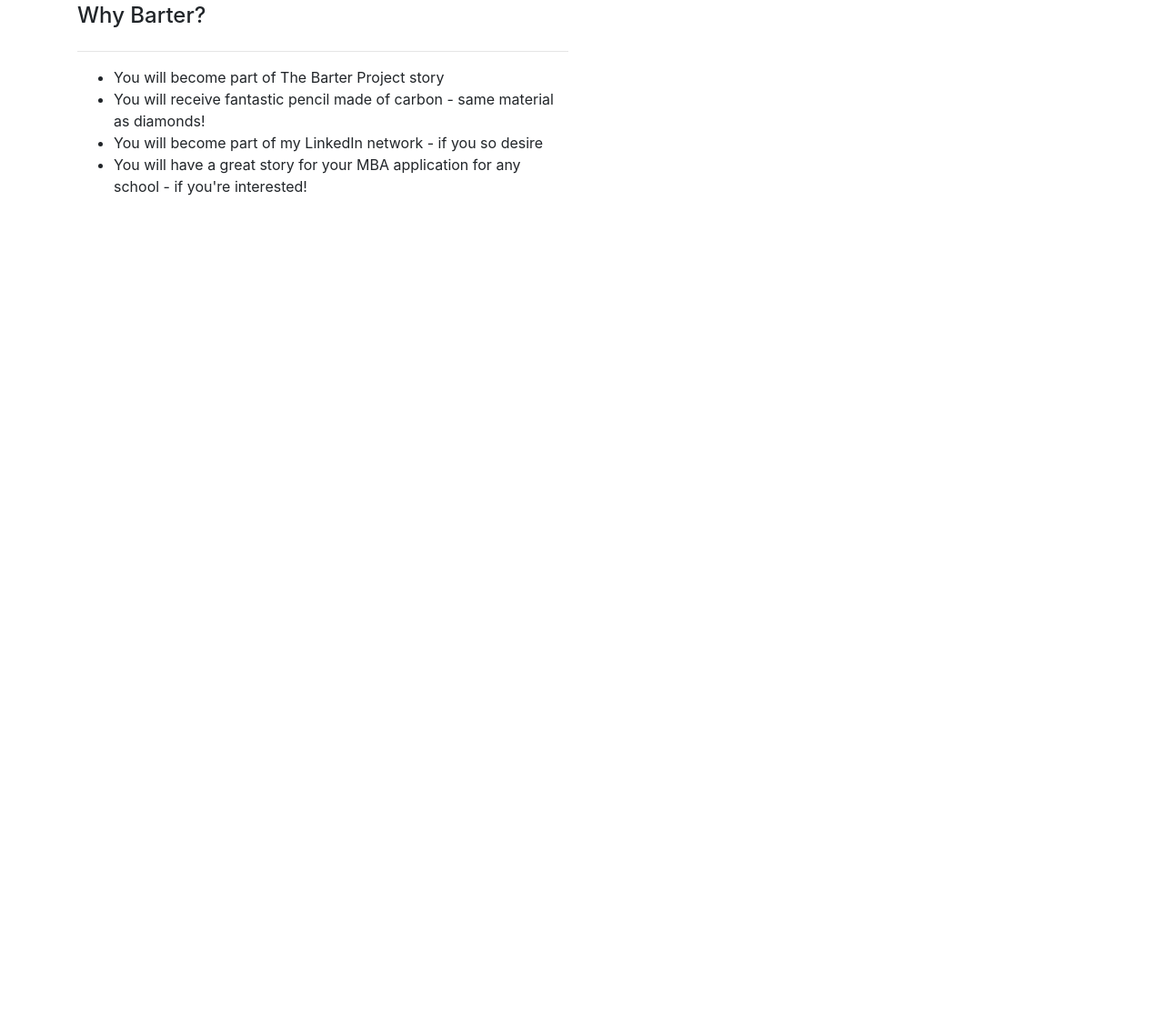
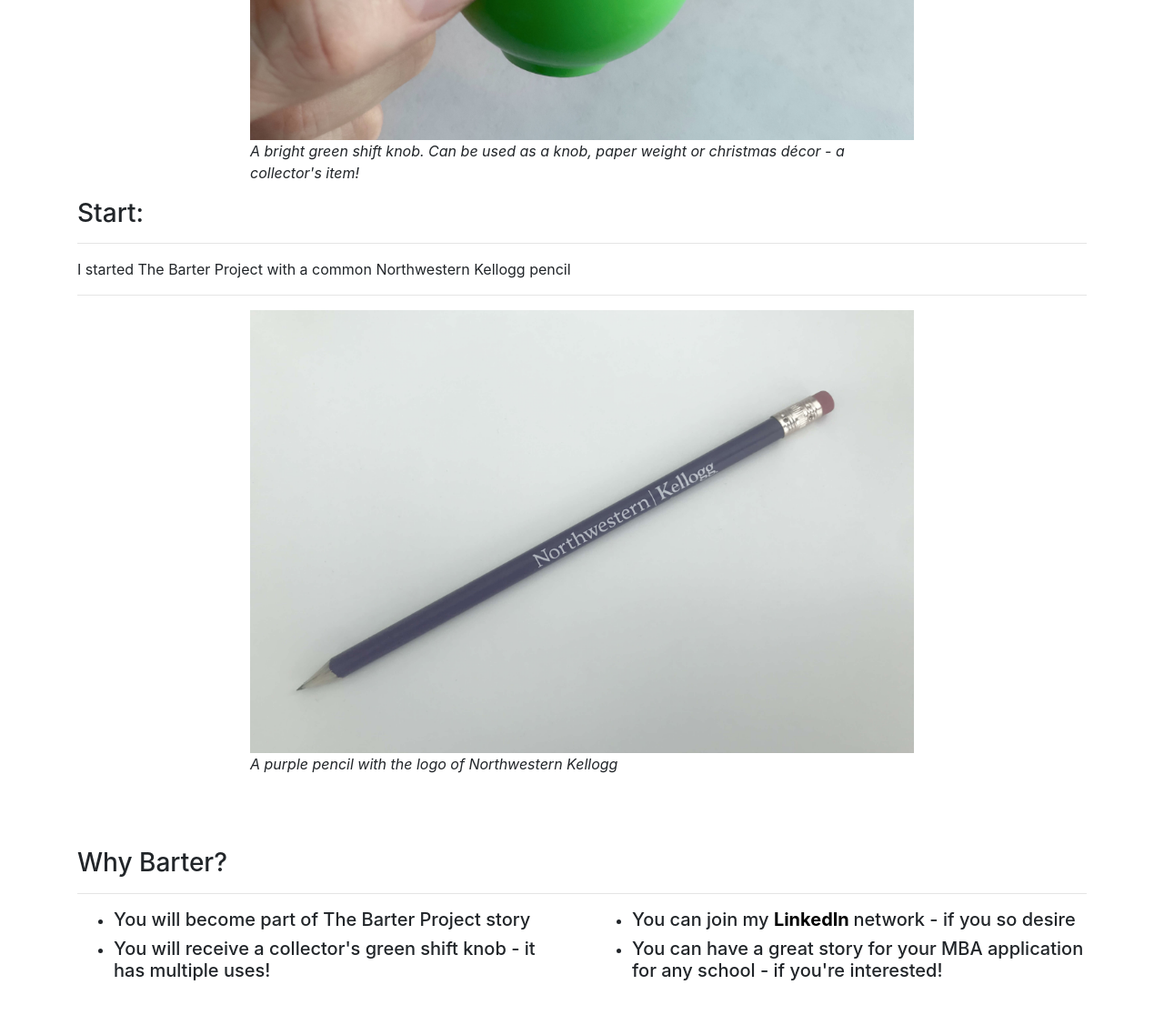
Before and after one commit to edgarcompi/barterproject, a plain HTML site: page index.html in a window 1280 px wide. Shown: the part 730-1846 px from the top of the page at 91% size. Before the commit the page ends 1091 px from the top, so only its background shows below. Drawn offline with nearby package versions, Linux system fonts and the light colour scheme.

Commit message:
Trade2 changes

```diff
--- a/index.html
+++ b/index.html
@@ -43,45 +43,86 @@
 
 
     <!-- Barters -->
-    <div class="verticalpadsm"></div>
-    <div class="verticalpadsm" id="barters"></div>
+    <div class="verticalpadsm">
+    </div>
+
+    <div class="verticalpadsm" id="barters">
+    </div>
+
     <div class="container">
         <h3><a href="mailto:bartertogether@gmail.com">Become part of a story :</a></h3>
-            <div class="verticalpadsm"></div>
+
+        <div class="verticalpadsm">
+        </div>
+
+        <!-- Trade 1 -->
         <h3>Trade 1:</h3>
-            <div class="row">
-                <div class="col-md-5">
-                    <hr class="my-3">
-                    <img src="Pencil1.jpg" width="100%">
-                    <p><i>A unique purple pencil with the logo of Northwestern Kellogg - brand new!</i></p>
-                </div>
-            <div class="col-md-2">
-            </div>
-            <div class="col-md-5">
-                <h3> </h3>
         <hr class="my-3">
         <p>This item is available to trade!</p>
         <p>Email me at <a href="mailto:bartertogether@gmail.com"> bartertogether@gmail.com </a> to make your offer!</p>
+        <hr class="my-3">
+
+        <div class="row">
+                <div class="col-md-2">
+                </div>
+
+                <div class="col-md-8">
+                    <img src="Knob2.jpg" width="100%">
+                    <p><i>A bright green shift knob. Can be used as a knob, paper weight or christmas décor - a collector's item!</i></p>
+                </div>
+
+                <div class="col-md-2">
+                </div>
+
+        </div>
+
+
+        <!-- Starting Point -->
+        <h3>Start:</h3>
+        <hr class="my-3">
+        <p>I started The Barter Project with a common Northwestern Kellogg pencil</p>
+        <hr class="my-3">
+
+        <div class="row">
+                <div class="col-md-2">
+                </div>
+
+                <div class="col-md-8">
+                    <img src="Pencil1.jpg" width="100%">
+                    <p><i>A purple pencil with the logo of Northwestern Kellogg</i></p>
+                </div>
+
+                <div class="col-md-2">
                 </div>
         </div>
-        </div>
+
+
+
     </div>
     <!-- Reasons to trade -->
     <div class="verticalpadsm"></div>
 
         <div class="container">
-            <h4>Why Barter?</h4>
+            <h3>Why Barter?</h3>
+            <hr class="my-3">
+
             <div class="row">
+
                 <div class="col-md-6">
-                    <hr class="my-6">
                     <ul>
-                        <li>You will become part of The Barter Project story</li>
-                        <li>You will receive fantastic pencil made of carbon - same material as diamonds!</li>
-                        <li>You will become part of my LinkedIn network - if you so desire</li>
-                        <li>You will have a great story for your MBA application for any school - if you're interested!</li>
-
+                        <li><h5>You will become part of The Barter Project story</h5></li>
+                        <li><h5>You will receive a collector's green shift knob - it has multiple uses!</h5></li>
                     </ul>
                 </div>
+
+                <div class="col-md-6">
+                    <ul>
+                        <li><h5>You can join my <a href="https://www.linkedin.com/in/edgarbcompany/"> LinkedIn </a> network - if you so desire</h5></li>
+                        <li><h5>You can have a great story for your MBA application for any school - if you're interested!</h5></li>
+                    </ul>
+                </div>
+
+
             </div>
         </div>
     <div class="verticalpadsm"></div>
--- a/style.css
+++ b/style.css
@@ -10,8 +10,8 @@
     color: black;
     font-weight: bold;
 }
-h2 {
-    color: white;
+li a{
+    color: black;
     font-weight: bold;
 
 }
```
Also changed, not shown: Knob1.jpg (added). Lines whose indentation alone changed are shown as unchanged.
